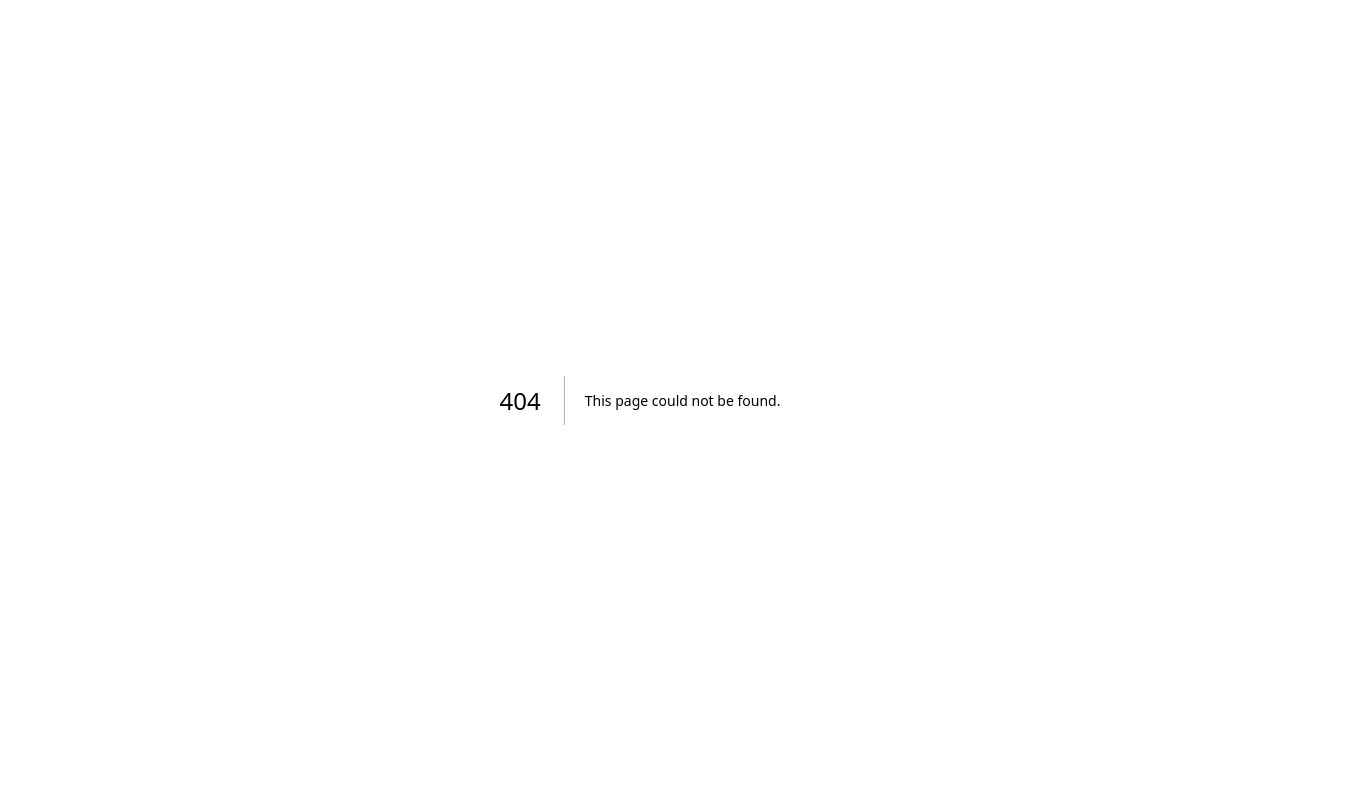
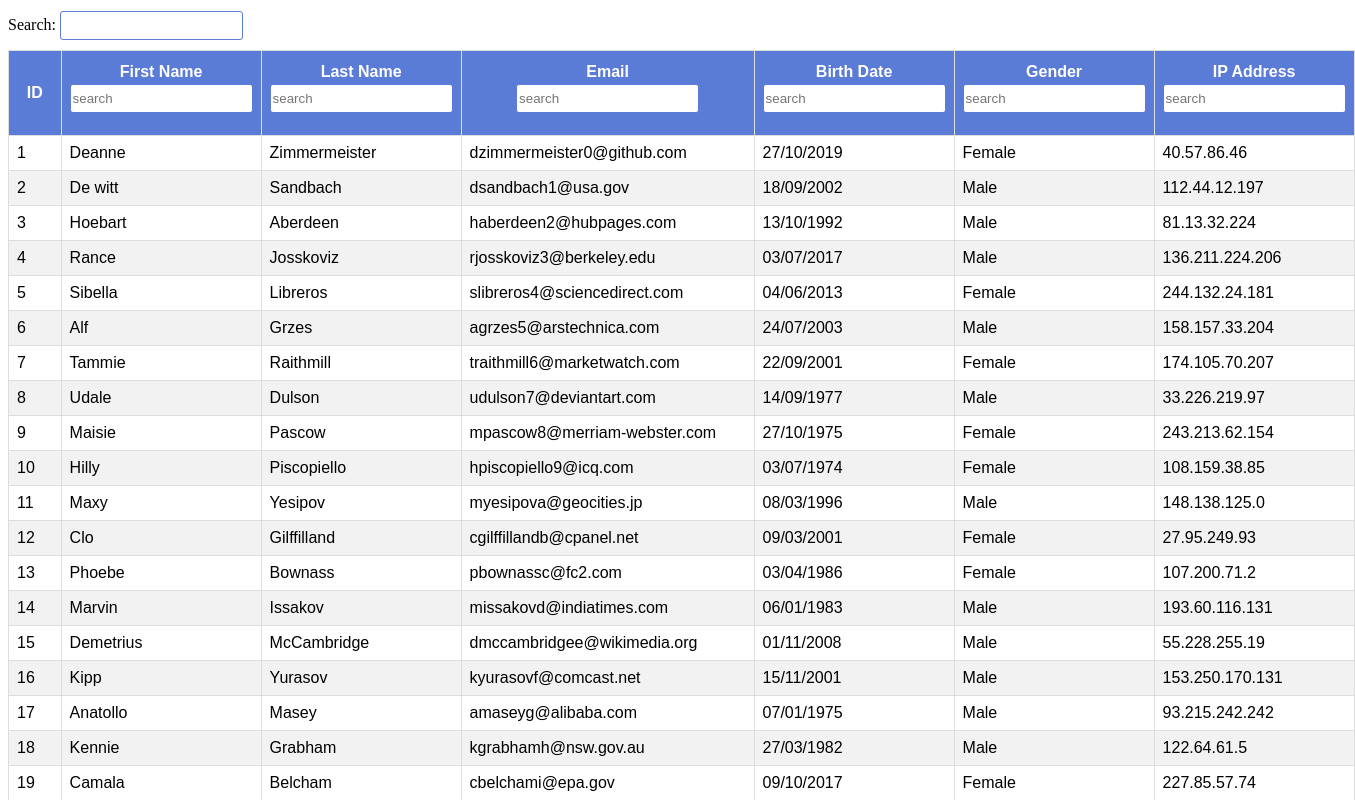
Before and after one commit to mahbubejahanbazi/react-table-sample, a Next.js app in the folder data-grid/: page /filtering_table in a window 1280 px wide. Before the commit this address had no page. Shown: the top 800 px of the page, 1355 px wide, since content can reach past the window. Built offline with nearby package versions, Linux system fonts and the light colour scheme.

Commit message:
Creating global and column filtering with react table.

```diff
--- /dev/null
+++ b/data-grid/components/ColumnFilter.js
@@ -0,0 +1,19 @@
+import styles from './filter.module.css';
+const ColumnFilter = ({ column }) => {
+  let id = null;
+  let changeHandler = (e) => {
+    setFilter(e.target.value);
+  };
+  const { filterValue, setFilter } = column;
+  return (
+    <span>
+      <input
+        className={styles['input-sample']}
+        value={filterValue || ''}
+        onChange={changeHandler}
+        placeholder={'search'}
+      ></input>
+    </span>
+  );
+};
+export default ColumnFilter;
--- /dev/null
+++ b/data-grid/components/Filter.module.css
@@ -0,0 +1,12 @@
+.input-sample {
+  margin-top: 3px;
+  margin-bottom: 10px;
+  height: 25px;
+  border: #5b7cd6 1px solid;
+  border-radius: 3px;
+  outline: none;
+}
+
+.input-sample:focus {
+  box-shadow: inset 0 0 0 1px #4465be;
+}
--- /dev/null
+++ b/data-grid/components/FilteringTable.js
@@ -0,0 +1,84 @@
+import React, { useMemo } from 'react';
+import { cols } from './columns';
+import MOCK_DATA from './MOCK_DATA.json';
+import { useTable, useGlobalFilter, useFilters } from 'react-table';
+import GlobalFilter from './GlobalFilter';
+import styles from './FilteringTable.module.css';
+
+const FilteringTable = () => {
+  const columns = useMemo(() => cols, []);
+  const data = useMemo(() => MOCK_DATA, []);
+  const {
+    getTableProps,
+    getTableBodyProps,
+    headerGroups,
+    footerGroups,
+    rows,
+    prepareRow,
+    state,
+    setGlobalFilter,
+  } = useTable({ columns, data }, useFilters, useGlobalFilter);
+  const { globalFilter } = state;
+  return (
+    <>
+      <GlobalFilter filter={globalFilter} setFilter={setGlobalFilter} />
+      <table {...getTableProps()} className={styles['table-sample']}>
+        <thead className={styles['th-sample']}>
+          {headerGroups.map((headerGroup) => (
+            <tr
+              {...headerGroup.getHeaderGroupProps()}
+              className={styles['tr-sample']}
+            >
+              {headerGroup.headers.map((column) => (
+                <th
+                  {...column.getHeaderProps()}
+                  className={styles['th-sample']}
+                >
+                  {column.render('Header')}
+                  <div>{column.canFilter ? column.render('Filter') : null}</div>
+                </th>
+              ))}
+            </tr>
+          ))}
+        </thead>
+        <tbody {...getTableBodyProps()}>
+          {rows.map((row) => {
+            prepareRow(row);
+            return (
+              <tr {...row.getRowProps()} className={styles['tr-sample']}>
+                {row.cells.map((cell) => {
+                  return (
+                    <td
+                      {...cell.getCellProps()}
+                      className={styles['td-sample']}
+                    >
+                      {cell.render('Cell')}
+                    </td>
+                  );
+                })}
+              </tr>
+            );
+          })}
+        </tbody>
+        <tfoot className={styles['tfoot-sample']}>
+          {footerGroups.map((footerGroup) => (
+            <tr
+              {...footerGroup.getFooterGroupProps()}
+              className={styles['tr-sample']}
+            >
+              {footerGroup.headers.map((column) => (
+                <td
+                  {...column.getFooterProps()}
+                  className={styles['td-sample']}
+                >
+                  {column.render('Footer')}
+                </td>
+              ))}
+            </tr>
+          ))}
+        </tfoot>
+      </table>
+    </>
+  );
+};
+export default FilteringTable;
--- /dev/null
+++ b/data-grid/components/FilteringTable.module.css
@@ -0,0 +1,29 @@
+.table-sample {
+  font-family: Arial, Helvetica, sans-serif;
+  border-collapse: collapse;
+  width: 100%;
+  overflow-x: scroll;
+}
+
+.table-sample .td-sample,
+.table-sample .th-sample {
+  border: 1px solid #ddd;
+  padding: 8px;
+}
+
+.table-sample .tr-sample:nth-child(even) {
+  background-color: #f2f2f2;
+}
+
+.table-sample .tr-sample:hover {
+  background-color: #839ada;
+}
+
+.table-sample .th-sample,
+.tfoot-sample .td-sample {
+  padding-top: 12px;
+  padding-bottom: 12px;
+  text-align: center;
+  background-color: #5b7cd6;
+  color: white;
+}
--- /dev/null
+++ b/data-grid/components/GlobalFilter.js
@@ -0,0 +1,28 @@
+import { useState } from 'react';
+import { useAsyncDebounce } from 'react-table';
+import 'regenerator-runtime/runtime';
+import styles from './filter.module.css';
+
+const GlobalFilter = ({ filter, setFilter }) => {
+  const [value, setValue] = useState(filter);
+  const setFilterAndDelay = useAsyncDebounce((val) => {
+    setFilter(val);
+  }, 1000);
+
+  const onChangeHandler = (val) => {
+    setValue(val);
+    setFilterAndDelay(val);
+  };
+
+  return (
+    <span>
+      Search:{' '}
+      <input
+        className={styles['input-sample']}
+        value={value || ''}
+        onChange={(e) => onChangeHandler(e.target.value)}
+      ></input>
+    </span>
+  );
+};
+export default GlobalFilter;
--- a/data-grid/components/columns.js
+++ b/data-grid/components/columns.js
@@ -1,83 +1,50 @@
+import { format } from 'date-fns';
+import ColumnFilter from './ColumnFilter';
 export const cols = [
   {
     Header: 'ID',
     Footer: 'ID',
     accessor: 'id',
+    Filter: ColumnFilter,
+    disableFilters: true,
   },
   {
     Header: 'First Name',
     Footer: 'First Name',
     accessor: 'first_name',
+    Filter: ColumnFilter,
   },
   {
     Header: 'Last Name',
     Footer: 'Last Name',
     accessor: 'last_name',
+    Filter: ColumnFilter,
   },
   {
     Header: 'Email',
     Footer: 'Email',
     accessor: 'email',
+    Filter: ColumnFilter,
   },
   {
     Header: 'Birth Date',
     Footer: 'Birth Date',
     accessor: 'birth_date',
+    Filter: ColumnFilter,
+    Cell: ({ value }) => {
+      return format(new Date(value), 'dd/MM/yyyy');
+    },
   },
   {
     Header: 'Gender',
     Footer: 'Gender',
     accessor: 'gender',
+    Filter: ColumnFilter,
   },
   {
     Header: 'IP Address',
     Footer: 'IP Address',
     accessor: 'ip_address',
+    Filter: ColumnFilter,
   },
 ];
-
-export const GROUPED_COLUMNS = [
-  { Header: 'ID', Footer: 'ID', accessor: 'id' },
-  {
-    Header: 'Name',
-    Footer: 'Name',
-    columns: [
-      {
-        Header: 'First Name',
-        Footer: 'First Name',
-        accessor: 'first_name',
-      },
-      {
-        Header: 'Last Name',
-        Footer: 'Last Name',
-        accessor: 'last_name',
-      },
-    ],
-  },
-  {
-    Header: 'Info',
-    Footer: 'Info',
-    columns: [
-      {
-        Header: 'Birth Date',
-        Footer: 'Birth Date',
-        accessor: 'birth_date',
-      },
-      {
-        Header: 'Email',
-        Footer: 'Email',
-        accessor: 'email',
-      },
-      {
-        Header: 'Gender',
-        Footer: 'Gender',
-        accessor: 'gender',
-      },
-      {
-        Header: 'IP Address',
-        Footer: 'IP Address',
-        accessor: 'ip_address',
-      },
-    ],
-  },
-];
--- a/data-grid/package.json
+++ b/data-grid/package.json
@@ -10,8 +10,11 @@
   },
   "dependencies": {
     "@next/font": "13.1.6",
+    "date-fns": "^2.29.3",
     "next": "13.1.6",
     "react": "18.2.0",
-    "react-dom": "18.2.0"
+    "react-dom": "18.2.0",
+    "react-table": "^7.8.0",
+    "regenerator-runtime": "^0.13.11"
   }
 }
--- /dev/null
+++ b/data-grid/pages/filtering_table.js
@@ -0,0 +1,10 @@
+import dynamic from 'next/dynamic';
+
+const DynamicComponentWithNoSSR = dynamic(
+  () => import('../components/FilteringTable'),
+  {
+    ssr: false,
+  }
+);
+
+export default () => <DynamicComponentWithNoSSR />;
--- a/data-grid/pages/index.js
+++ b/data-grid/pages/index.js
@@ -1,7 +1,6 @@
 import Head from 'next/head';
-import Image from 'next/image';
 import { Inter } from '@next/font/google';
-import styles from '@/styles/Home.module.css';
+import Link from 'next/link';
 
 const inter = Inter({ subsets: ['latin'] });
 
@@ -12,6 +11,7 @@ export default function Home() {
         <title>React table</title>
       </Head>
       <h1>React Table</h1>
+      <Link href='/filtering_table'>React Table-Filtering</Link>
     </>
   );
 }
```
Also changed, not shown: 1 other file (tests, documents, lock files or other folders).
